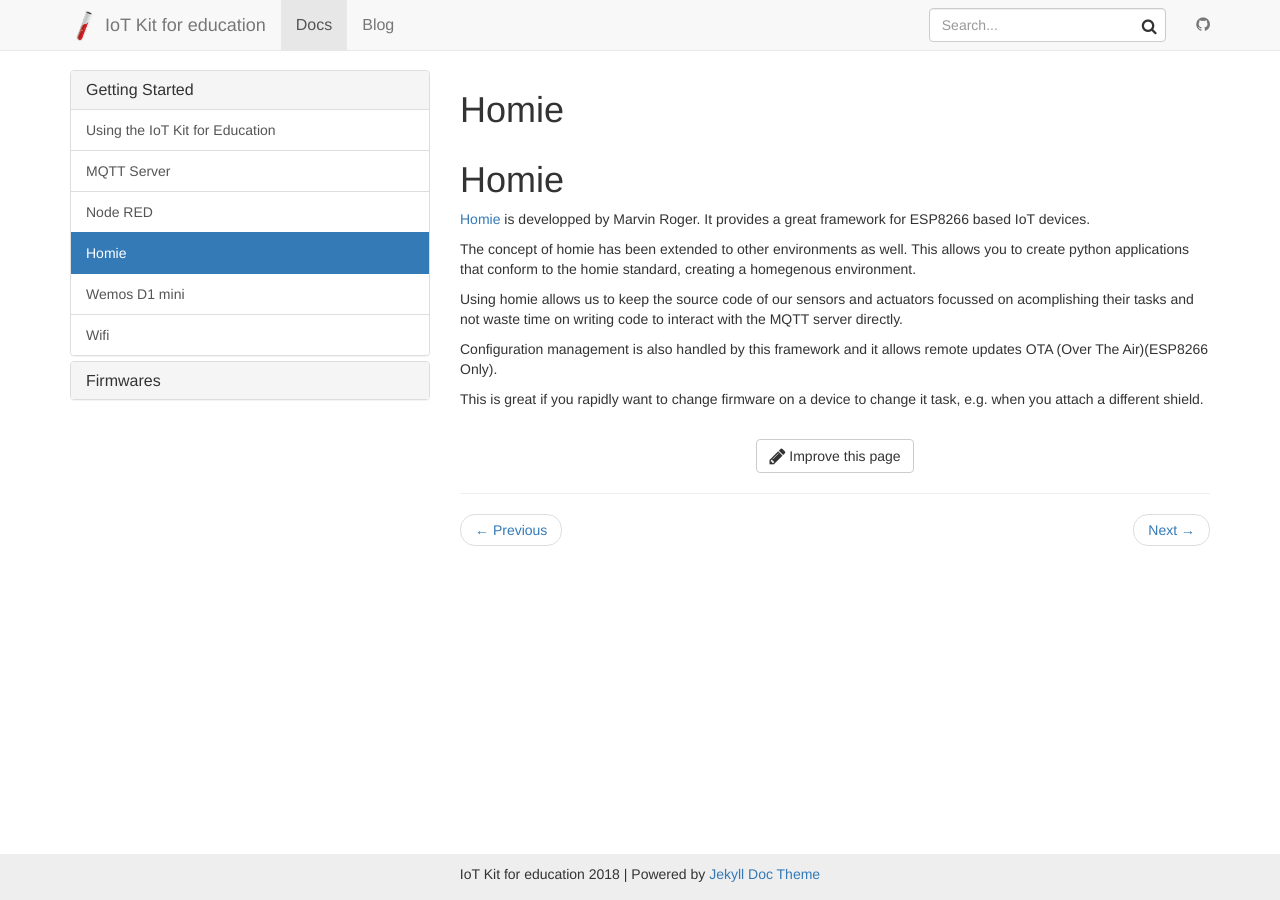
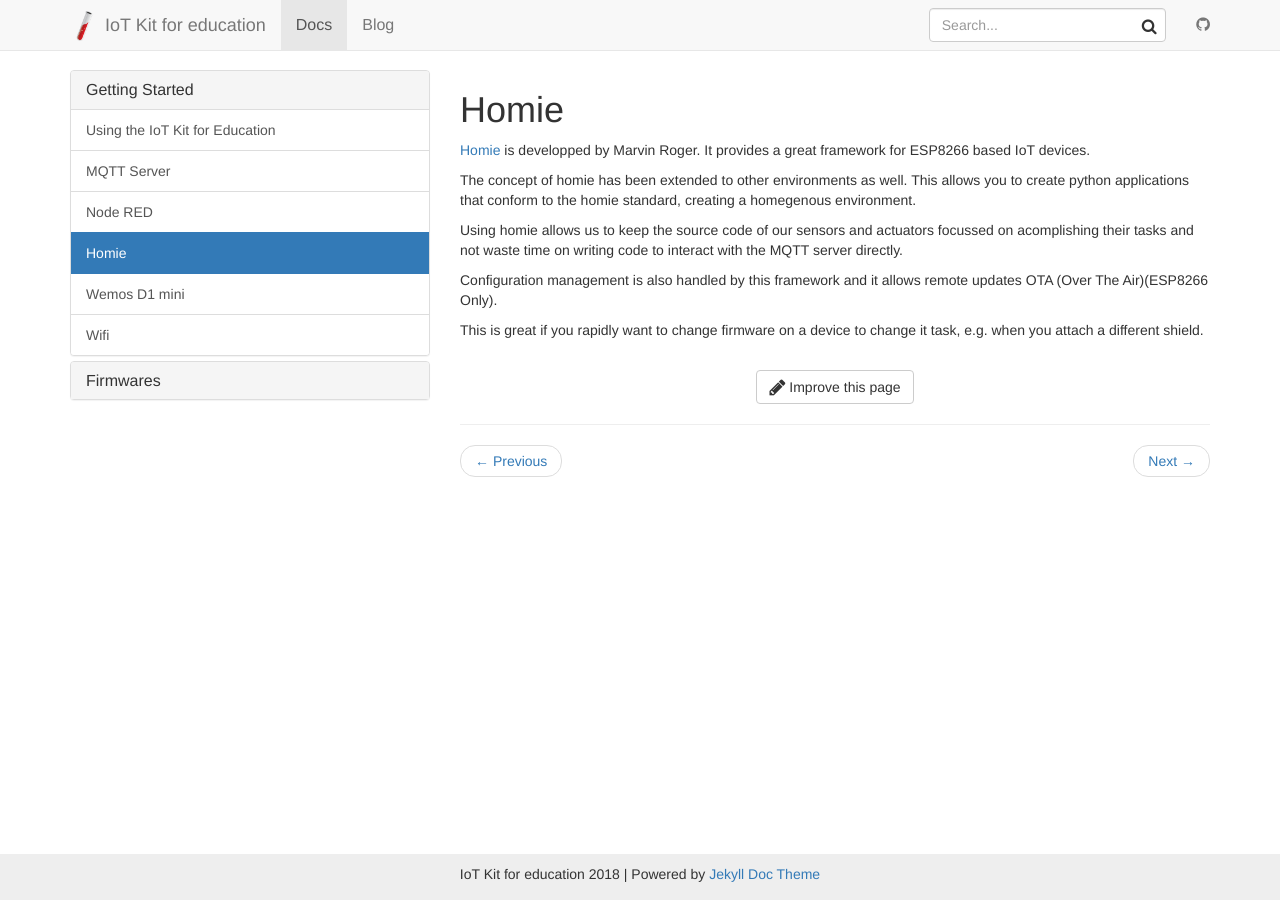
Before and after one commit to mverleun/IoT-Web, a Jekyll site: the page built from _docs/homie.md, in a window 1280 px wide. Built offline with Jekyll 4.4.1, drawn with Linux system fonts in a browser that asks for light colours; nearby versions of some CDN libraries.

Commit message:
Updated homie.md

```diff
--- a/_docs/homie.md
+++ b/_docs/homie.md
@@ -2,7 +2,6 @@
 title: Homie
 permalink: /docs/homie/
 ---
-# Homie
 [Homie](https://github.com/marvinroger/homie-esp8266/) is developped by Marvin Roger. It provides a great framework for ESP8266 based IoT devices.
 
 The concept of homie has been extended to other environments as well. This allows you to create python applications that conform to the homie standard, creating a homegenous environment.
```
